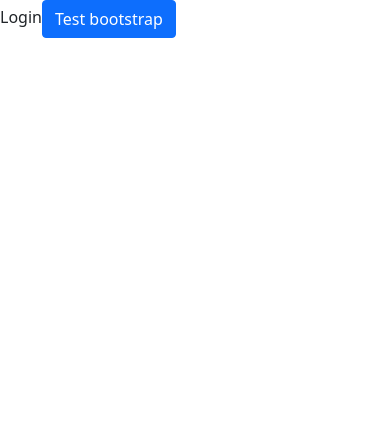
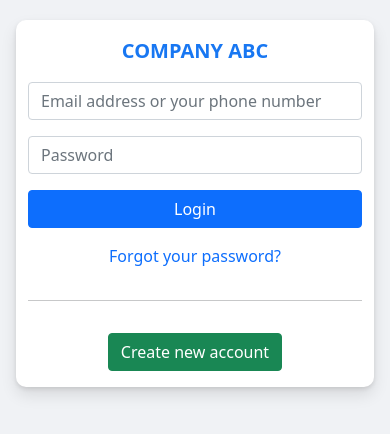
Before and after one commit to haithanhnguyen1001/HDIT_jwt_react_frontend, a React (Create React App) app: page /login in a window 390 px wide. Shown: the top 434 px of the page. Built offline with nearby package versions, Linux system fonts and the light colour scheme.

Commit message:
login responsive page

```diff
--- a/src/components/Login/Login.js
+++ b/src/components/Login/Login.js
@@ -1,11 +1,40 @@
-
+import "./Login.scss";
 const Login = (props) => {
   return (
     <div className="login-container">
-      Login
-      <button className="btn btn-primary">Test bootstrap</button>
+      <div className="container">
+        <div className="row px-3 px-sm-0">
+          <div className="content-left col-12 d-none col-sm-7 d-sm-block">
+            <div className="brand">Company ABC</div>
+            <div className="detail">Connect and manage your company</div>
+          </div>
+          <div className="content-right col-12 col-sm-5 d-flex flex-column gap-3 py-3">
+            <div className="brand d-sm-none">Company ABC</div>
+            <input
+              type="text"
+              className="form-control"
+              placeholder="Email address or your phone number"
+            />
+            <input
+              type="password"
+              className="form-control"
+              placeholder="Password"
+            />
+            <button className="btn btn-primary">Login</button>
+            <span className="text-center">
+              <a className="forgot-password" href="#">
+                Forgot your password?
+              </a>
+            </span>
+            <hr />
+            <div className="text-center">
+              <button className="btn btn-success">Create new account</button>
+            </div>
+          </div>
+        </div>
+      </div>
     </div>
-  )
-}
+  );
+};
 
 export default Login;
--- a/src/components/Login/Login.scss
+++ b/src/components/Login/Login.scss
@@ -0,0 +1,56 @@
+.red {
+  border: 1px solid red;
+}
+
+.green {
+  border: 1px solid green;
+}
+
+.yellow {
+  border: 1px solid yellow;
+}
+
+* {
+  margin: 0;
+  padding: 0;
+  box-sizing: border-box;
+}
+
+.login-container {
+  background-color: #f0f2f5;
+  min-height: 100vh;
+  padding-top: 20px;
+
+  .content-left {
+    margin-top: 50px;
+    .brand {
+      font-weight: bold;
+      text-transform: uppercase;
+      color: #1877f2;
+      font-size: 30px;
+    }
+    .detail {
+      font-size: 20px;
+      font-weight: 300;
+    }
+  }
+  .content-right {
+    border-radius: 10px;
+    background-color: #fff;
+    box-shadow: 0 2px 4px rgba(0, 0, 0, 0.1), 0 8px 16px rgba(0, 0, 0, 0.1);
+    .brand {
+      font-weight: bold;
+      text-transform: uppercase;
+      color: #1877f2;
+      font-size: 20px;
+      text-align: center;
+      font-weight: bold;
+    }
+    .forgot-password {
+      text-decoration: none;
+      &:hover {
+        text-decoration: underline;
+      }
+    }
+  }
+}
```
